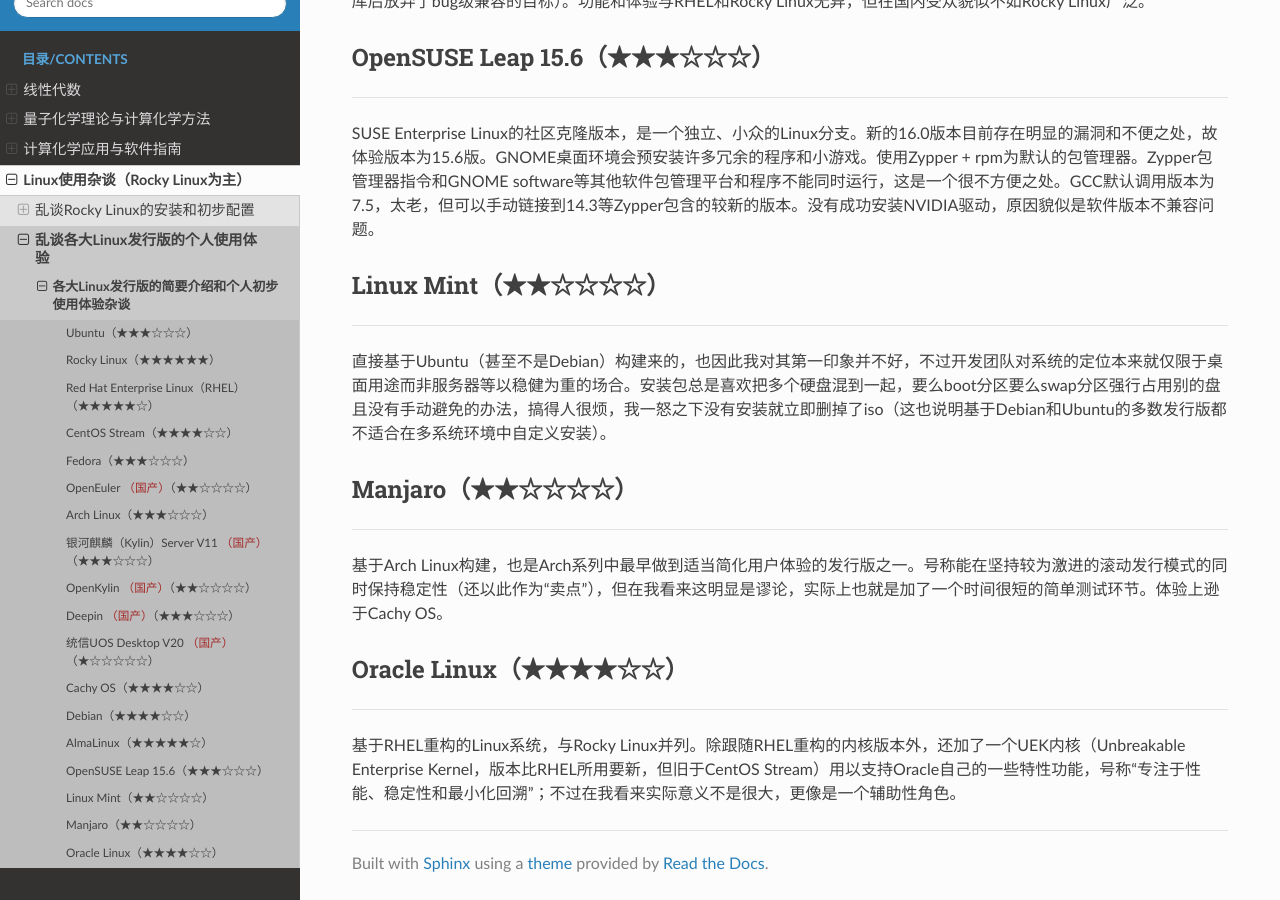
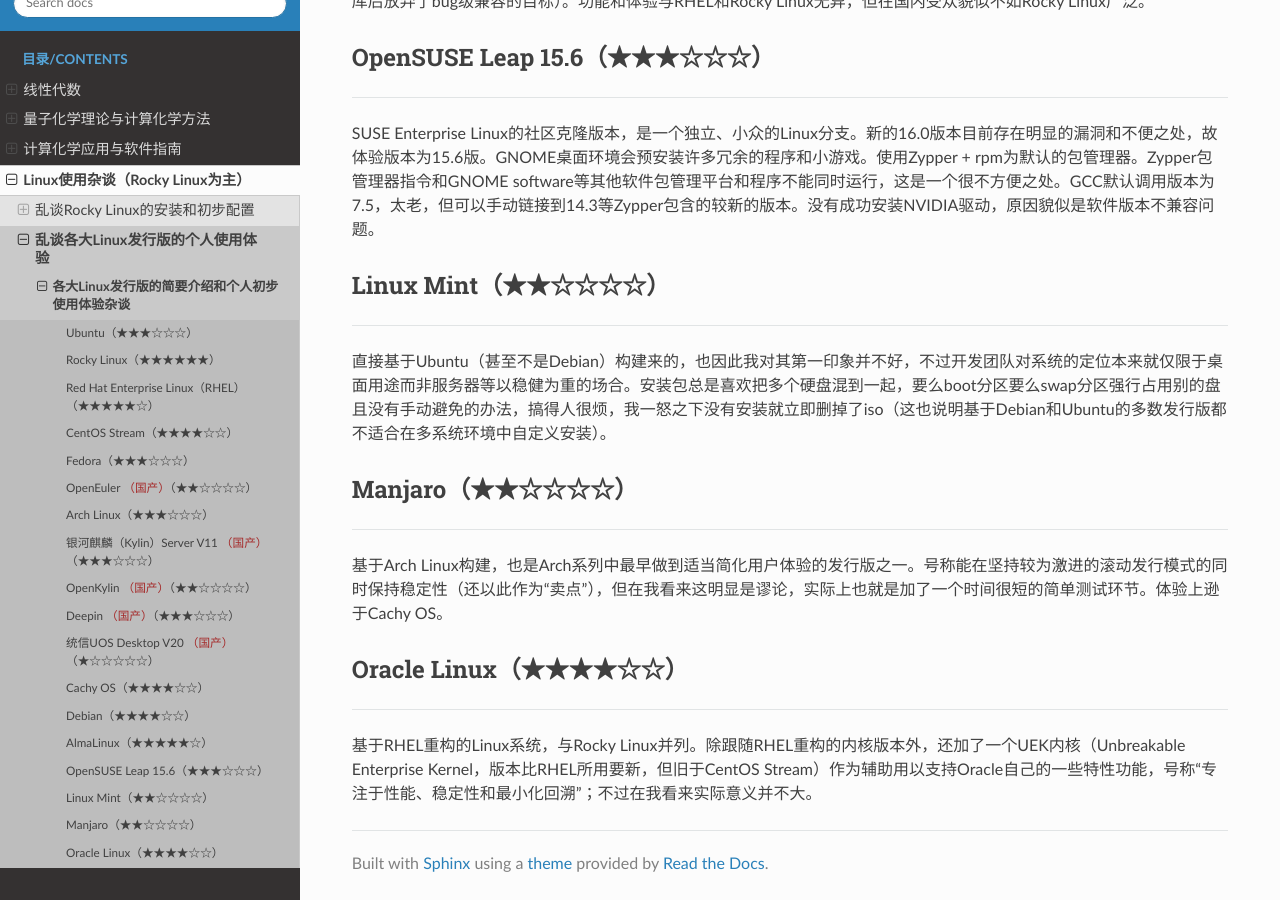
Before and after one commit to Growl1234/RTDProject, a Sphinx documentation site: the page built from source/linux/various_linux_usage.md, in a window 1280 px wide and 900 px high, scrolled down 3370 px. Built offline with Sphinx 7.4.7 and the Read the Docs theme 3.1.0, drawn with Linux system fonts in a browser that asks for light colours.

Commit message:
Update various_linux_usage.md

```diff
--- a/source/linux/various_linux_usage.md
+++ b/source/linux/various_linux_usage.md
@@ -134,4 +134,4 @@
 
 ___
 
-基于RHEL重构的Linux系统，与Rocky Linux并列。除跟随RHEL重构的内核版本外，还加了一个UEK内核（Unbreakable Enterprise Kernel，版本比RHEL所用要新，但旧于CentOS Stream）用以支持Oracle自己的一些特性功能，号称“专注于性能、稳定性和最小化回溯”；不过在我看来实际意义不是很大，更像是一个辅助性角色。
+基于RHEL重构的Linux系统，与Rocky Linux并列。除跟随RHEL重构的内核版本外，还加了一个UEK内核（Unbreakable Enterprise Kernel，版本比RHEL所用要新，但旧于CentOS Stream）作为辅助用以支持Oracle自己的一些特性功能，号称“专注于性能、稳定性和最小化回溯”；不过在我看来实际意义并不大。
```
